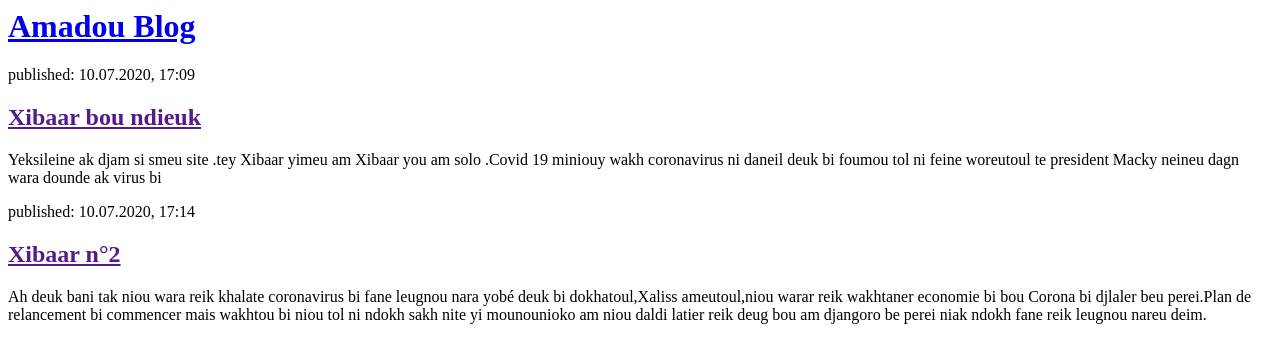
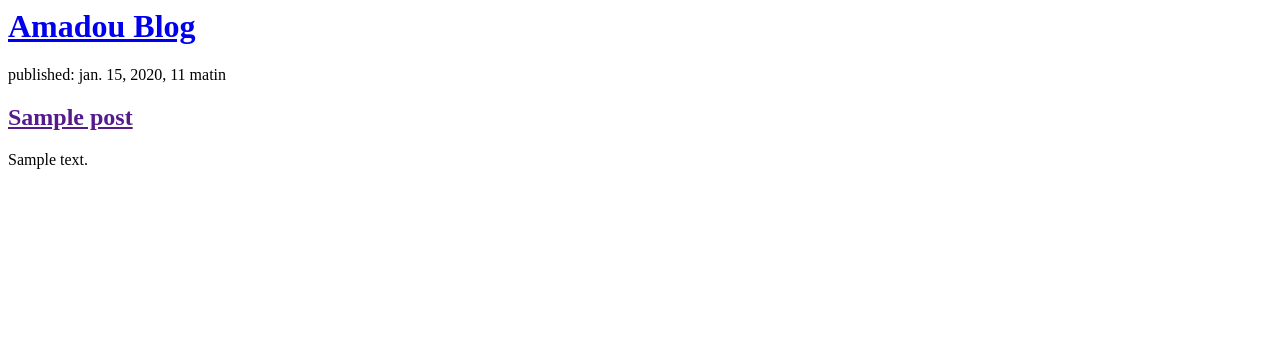
Before and after one commit to Amadoux97/mon-nouveau-blog, a Django app: page / in a window 1280 px wide. Shown: the top 363 px of the page. Run offline with Django 3.2, Linux system fonts and the light colour scheme; tables that the repository leaves empty hold one stand-in row (values such as "Sample post").

Commit message:
Modified templates to display posts from database.

```diff
--- a/blog/templates/blog/post_list.html
+++ b/blog/templates/blog/post_list.html
@@ -7,16 +7,12 @@
             <h1><a href="/">Amadou Blog</a></h1>
         </div>
 
-        <div>
-            <p>published: 10.07.2020, 17:09</p>
-            <h2><a href="">Xibaar bou ndieuk</a></h2>
-            <p>Yeksileine ak djam si smeu site .tey Xibaar yimeu am Xibaar you am solo .Covid 19 miniouy wakh coronavirus ni daneil deuk bi foumou tol ni feine woreutoul te president Macky neineu dagn wara dounde ak virus bi</p>
-        </div>
-
-        <div>
-            <p>published: 10.07.2020, 17:14</p>
-            <h2><a href="">Xibaar n°2</a></h2>
-            <p>Ah deuk bani tak niou wara reik khalate coronavirus bi fane leugnou nara yobé deuk bi dokhatoul,Xaliss ameutoul,niou warar reik wakhtaner economie bi bou Corona bi djlaler beu perei.Plan de relancement bi commencer mais wakhtou bi niou tol ni ndokh sakh nite yi mounounioko am niou daldi latier reik deug bou am djangoro be perei niak ndokh fane reik leugnou nareu deim.</p>
-        </div>
+        {% for post in posts %}
+    <div>
+        <p>published: {{ post.published_date }}</p>
+        <h2><a href="">{{ post.title }}</a></h2>
+        <p>{{ post.text|linebreaksbr }}</p>
+    </div>
+{% endfor %}
     </body>
 </html>
--- a/blog/views.py
+++ b/blog/views.py
@@ -1,5 +1,7 @@
 from django.shortcuts import render
+from django.utils import timezone
+from .models import Post
 
-# Create your views here.
 def post_list(request):
-    return render(request, 'blog/post_list.html', {})
+    posts = Post.objects.filter(published_date__lte=timezone.now()).order_by('published_date')
+    return render(request, 'blog/post_list.html', {'posts': posts})
```
